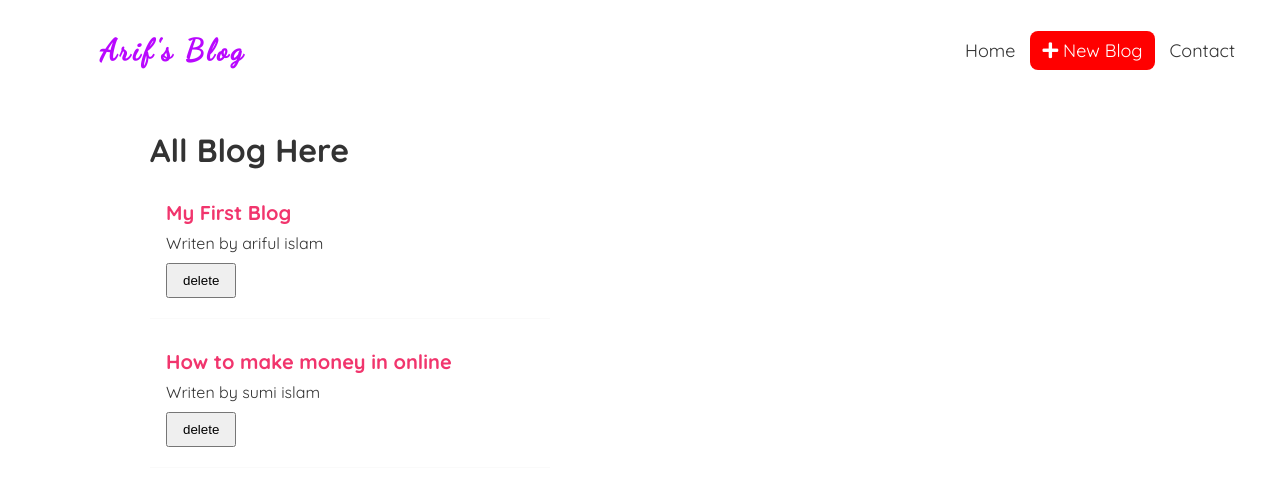
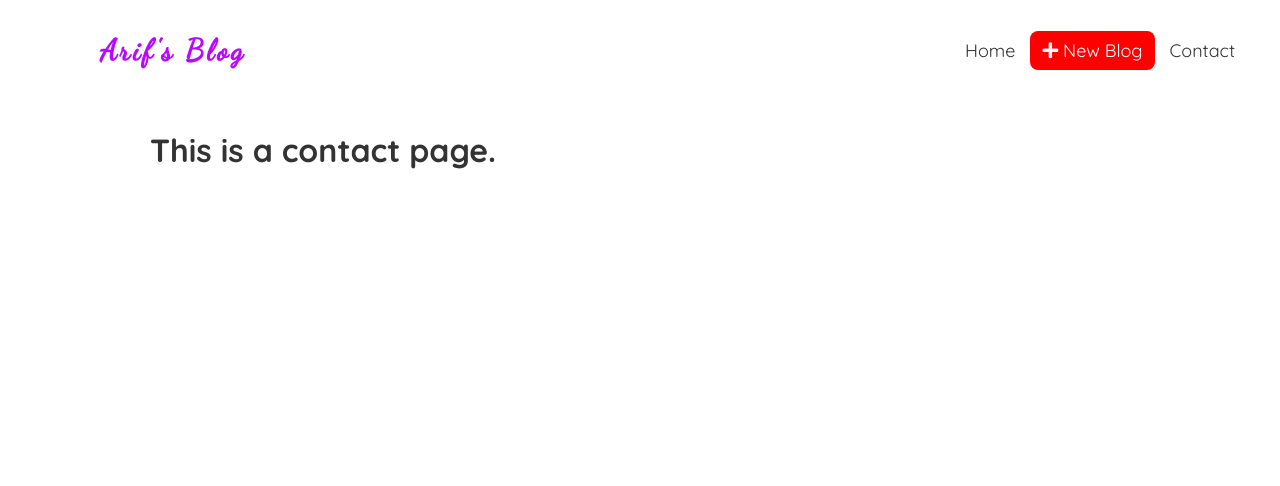
Before and after one commit to arifislamfx/arif-s-blog, a React (Create React App) app: page /contact in a window 1280 px wide. Shown: the top 486 px of the page. Built offline with nearby package versions, Linux system fonts and the light colour scheme; data requests are answered from the project's data file.

Commit message:
add react router

```diff
--- a/package.json
+++ b/package.json
@@ -8,6 +8,7 @@
     "@testing-library/user-event": "^12.8.3",
     "react": "^17.0.2",
     "react-dom": "^17.0.2",
+    "react-router-dom": "^5.2.0",
     "react-scripts": "4.0.3",
     "web-vitals": "^1.1.1"
   },
--- a/src/App.js
+++ b/src/App.js
@@ -1,15 +1,31 @@
 import Home from './components/Home';
 import Navbar from './components/Navbar';
+import { BrowserRouter as Router, Route, Switch } from 'react-router-dom';
+import Create from './components/Create';
+import Contact from './components/Contact';
 
 function App() {
 
   return (
+    <Router>
     <div className="App">
       <Navbar />
       <div className="content">
-        <Home />
+        <Switch>
+          <Route exact path="/">
+          <Home />
+          </Route>
+          <Route path="/create">
+            <Create />
+          </Route>
+          <Route path="/contact">
+            <Contact />
+          </Route>
+        </Switch>
+
       </div>
     </div>
+    </Router>
   );
 }
 
--- a/src/components/BlogList.js
+++ b/src/components/BlogList.js
@@ -1,6 +1,5 @@
 
-
-const BlogList = ({ blogs, title, handleDelete}) => {
+const BlogList = ({ blogs, title}) => {
 
     return (
         <div>
@@ -10,7 +9,6 @@ const BlogList = ({ blogs, title, handleDelete}) => {
                     <div className="blog__preview" key={blog.id}>
                         <h2> {blog.title} </h2>
                         <p> Writen by { blog.author } </p>
-                       <button className="delete" onClick={() => handleDelete(blog.id)}>delete</button>
                     </div>
                 ))
             }
@@ -19,3 +17,5 @@ const BlogList = ({ blogs, title, handleDelete}) => {
 }
 
 export default BlogList
+
+{/* <button className="delete" onClick={() => handleDelete(blog.id)}>delete</button>  */}
--- /dev/null
+++ b/src/components/Contact.js
@@ -0,0 +1,11 @@
+import React from 'react'
+
+const Contact = () => {
+    return (
+        <div>
+            <h1>This is a contact page.</h1>
+        </div>
+    )
+}
+
+export default Contact
--- /dev/null
+++ b/src/components/Create.js
@@ -0,0 +1,10 @@
+
+const Create = () => {
+    return (
+        <div>
+            <h1>Add a new blog.</h1>
+        </div>
+    )
+}
+
+export default Create
--- a/src/components/Home.js
+++ b/src/components/Home.js
@@ -1,49 +1,26 @@
-import { useEffect, useState } from "react";
+
 import BlogList from "./BlogList";
+import UseFetch from "./UseFetch";
 
 
 const Home = () => {
 
- const [blogs, setBlogs] = useState(null);
- const [isPanding, setPanding] = useState(true);
- const [error, setError] = useState(null);
+const { data: blogs, isPanding, error } = UseFetch('http://localhost:8000/blogs');
 
- const handleDelete = (id) => {
-     const deleteBlog = blogs.filter(blog => blog.id !== id);
-     setBlogs(deleteBlog);
- }
-
-    useEffect(() => {
-        setTimeout(()=> {
-            fetch('http://localhost:8000/blogs')
-            .then(res => {
-               if(!res.ok){
-                  throw Error('could not find fetch');
-               }
-                return res.json();
-            })
-            .then(data => {
-                setBlogs(data)
-                setPanding(false)
-                setError(null);
-            })
-            .catch(err => {
-                console.log(err.message)
-                setError(err.message);
-                setPanding(false)
-            })
-        }, 1000)
-
-    },[]);
     return (
         <div>
             <div className="home">
                 { error && <div> {error} </div> }
                 {isPanding && <div> <h1>loading........ </h1></div>}
-              { blogs && <BlogList blogs={blogs} title = "All Blog Here" handleDelete={handleDelete}/> }
+              { blogs && <BlogList blogs={blogs} title = "All Blog Here"/> }
             </div>
         </div>
     )
 }
 
 export default Home
+
+// const handleDelete = (id) => {
+//     const deleteBlog = blogs.filter(blog => blog.id !== id);
+//     setData(deleteBlog);
+// }
--- a/src/components/Navbar.js
+++ b/src/components/Navbar.js
@@ -1,3 +1,4 @@
+import { Link } from "react-router-dom"
 
 const Navbar = () => {
     return (
@@ -10,9 +11,9 @@ const Navbar = () => {
                         </a>
                     </div>
                     <div className="nav-link">
-                        <a href="/">Home</a>
-                        <a href="/create"> <i class="fas fa-plus"></i> New Blog</a>
-                        <a href="/contact">Contact</a>
+                        <Link to="/">Home</Link>
+                        <Link to="/create"> <i class="fas fa-plus"></i> New Blog</Link>
+                        <Link to="/contact">Contact</Link>
                     </div>
                 </div>
             </nav>
--- /dev/null
+++ b/src/components/UseFetch.js
@@ -0,0 +1,44 @@
+import { useEffect, useState } from 'react'
+
+const UseFetch = (url) => {
+
+    const [data, setData] = useState(null);
+    const [isPanding, setPanding] = useState(true);
+    const [error, setError] = useState(null);
+
+
+    useEffect(() => {
+
+        const abortCont = new AbortController();
+
+        setTimeout(()=> {
+            fetch(url, { signal: abortCont.signal })
+            .then(res => {
+               if(!res.ok){
+                  throw Error('could not find fetch');
+               }
+                return res.json();
+            })
+            .then(data => {
+                setData(data)
+                setPanding(false)
+                setError(null);
+            })
+            .catch(err => {
+                if(err.name === 'AbortError') {
+                    console.log("fetch aborted");
+                } else {
+                    console.log(err.message)
+                    setError(err.message);
+                    setPanding(false)
+                }
+            })
+        }, 1000)
+           return () => abortCont.abort();
+    },[url]);
+
+    return  { data, isPanding, error}
+
+}
+
+export default UseFetch
```
Also changed, not shown: 1 other file (tests, documents, lock files or other folders).
